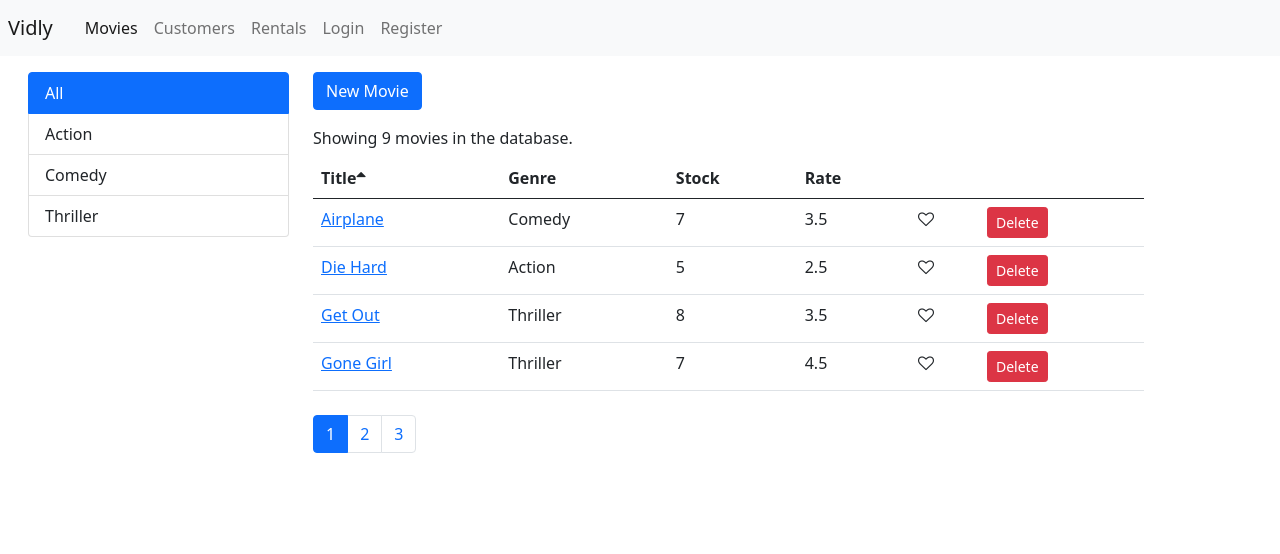
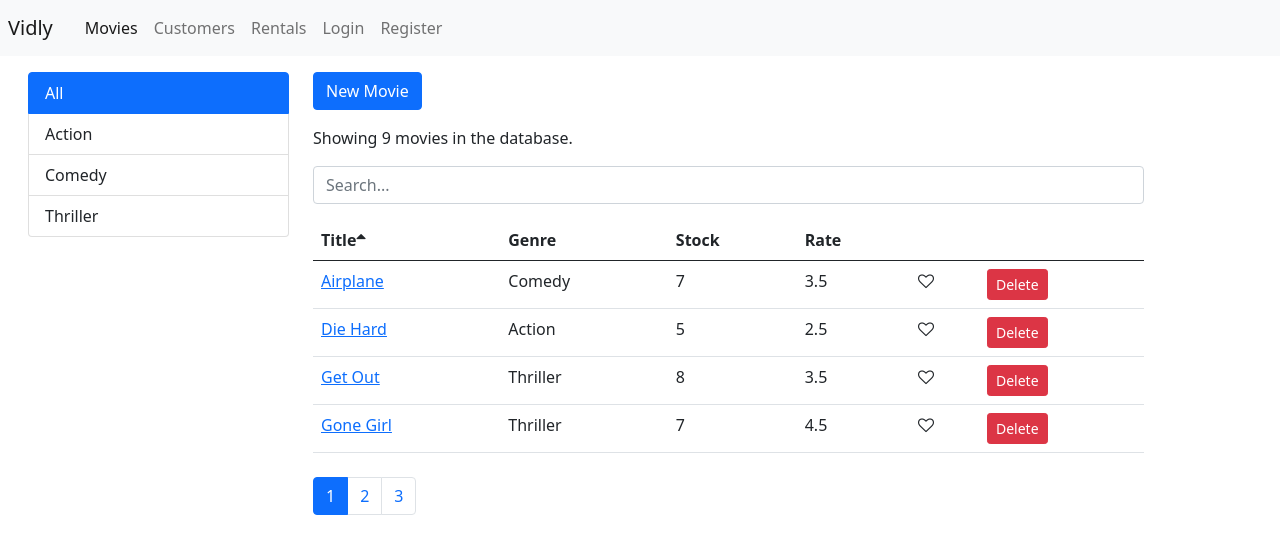
Before and after one commit to mottieraurelien/training, a React (Create React App) app in the folder react/vidly/: page /movies in a window 1280 px wide. Shown: the top 554 px of the page. Built offline with nearby package versions, Linux system fonts and the light colour scheme; the HTML template or start-up script is replaced by a standard one.

Commit message:
[React] Vidly : filter on movies (using a search text field on their title) is working.

```diff
--- a/react/vidly/src/common/input/index.tsx
+++ b/react/vidly/src/common/input/index.tsx
@@ -1,16 +1,16 @@
 import React, {ChangeEventHandler} from "react";
 
 interface FromProps {
+    name: string;
+    change: ChangeEventHandler<HTMLInputElement>;
     type?: string;
     placeholder?: string;
-    name: string;
-    label: string;
+    label?: string;
     value?: any;
     error?: string;
-    change: ChangeEventHandler<HTMLInputElement>;
 }
 
-export default function Input({type = "text", placeholder = "", name, label, value, error, change}: FromProps) {
+export default function Input({type = "text", placeholder, name, label, value, error, change}: FromProps) {
 
     /**
      * RENDERING
@@ -18,7 +18,7 @@ export default function Input({type = "text", placeholder = "", name, label, val
     return (
         <React.Fragment>
             <div className="form-group my-3">
-                <label htmlFor={name}>{label}</label>
+                {label && <label htmlFor={name}>{label}</label>}
                 <input
                     id={name}
                     name={name}
--- a/react/vidly/src/components/movie/index.tsx
+++ b/react/vidly/src/components/movie/index.tsx
@@ -1,14 +1,15 @@
-import React, {useState} from "react";
+import React, {ChangeEvent, useState} from "react";
 import {getMovies} from "../../services/fakeMovieService";
-import MoviesTable from "./table";
 import Movie from "../../domain/movie";
-import Pagination from '../../common/table/pagination';
 import {getGenres} from "../../services/fakeGenreService";
 import Genre from "../../domain/genre";
 import Groups from "../../common/menu";
 import Sorting, {SortingOrder} from "../../common/table/domain/sorting";
 import {orderBy} from "../../common/utils/array";
 import {Link} from "react-router-dom";
+import Input from "../../common/input";
+import MoviesTable from "./table";
+import Pagination from "../../common/table/pagination";
 
 export default function Movies() {
 
@@ -17,6 +18,7 @@ export default function Movies() {
      */
     const [genres] = useState<Genre[]>(getGenres());
     const [selectedGenreId, setSelectedGenreId] = useState<string>();
+    const [searchQuery, setSearchQuery] = useState<string>();
     const [movies, setMovies] = useState<Movie[]>(getMovies());
     const [pageSize] = useState<number>(4);
     const [selectedPage, setSelectedPage] = useState<number>(1);
@@ -44,16 +46,25 @@ export default function Movies() {
     }
     const selectGenre = (genreId: string) => {
         setSelectedPage(1);
+        setSearchQuery(undefined);
         setSelectedGenreId(genreId);
     }
     const getFilteredSortedPagedMovies = () => {
         // Applying genre filter :
-        const filteredMovies: Movie[] = selectedGenreId ? movies.filter(movie => movie.genre._id === selectedGenreId) : movies;
+        const filteredMoviesByGenre: Movie[] = selectedGenreId ? movies.filter(movie => movie.genre._id === selectedGenreId) : movies;
+        // Applying title filter (case insensitive) :
+        const filteredMoviesByTitle: Movie[] = searchQuery ? movies.filter(movie => movie.title.toLocaleLowerCase().indexOf(searchQuery) > -1) : filteredMoviesByGenre;
         // Applying sort :
-        if (sorting) filteredMovies.sort(orderBy(sorting));
+        if (sorting) filteredMoviesByTitle.sort(orderBy(sorting));
         // Applying pagination :
         const skip: number = (selectedPage - 1) * pageSize;
-        return {number: filteredMovies.length, data: filteredMovies.slice(skip, pageSize * selectedPage)};
+        return {number: filteredMoviesByTitle.length, data: filteredMoviesByTitle.slice(skip, pageSize * selectedPage)};
+    }
+    const updateSearchQuery = ({currentTarget: input}: ChangeEvent<HTMLInputElement>) => {
+        const {value} = input;
+        setSelectedPage(1);
+        setSelectedGenreId(undefined);
+        setSearchQuery(value.toLocaleLowerCase());
     }
 
     /*
@@ -62,9 +73,7 @@ export default function Movies() {
     const {data, number} = getFilteredSortedPagedMovies();
     return (
         <React.Fragment>
-            {movies && number === 0 && <p>There are no movies in the database.</p>}
-            {movies && number > 0
-            && <div className="row">
+            <div className="row">
                 <div className="col-3">
                     <Groups groups={genres}
                             selectedGroupId={selectedGenreId}
@@ -72,13 +81,19 @@ export default function Movies() {
                 </div>
                 <div className="col">
                     <div><Link className="btn btn-primary" to="/movies/new">New Movie</Link></div>
-                    <div className="mt-3 mb-2"><span>Showing {number} movies in the database.</span></div>
-                    <MoviesTable movies={data} remove={remove} like={like} sort={sort} sorting={sorting}/>
-                    <Pagination pageSize={pageSize} rowsNumber={number} selectedPage={selectedPage}
-                                selectPage={selectPage}/>
+                    {movies && number === 0 && <p>There are no movies in the database.</p>}
+                    {movies && number > 0 &&
+                    <React.Fragment>
+                        <div className="mt-3 mb-2"><span>Showing {number} movies in the database.</span></div>
+                        <Input name="moviesFilter" placeholder="Search..." value={searchQuery}
+                               change={updateSearchQuery}/>
+                        <MoviesTable movies={data} remove={remove} like={like} sort={sort} sorting={sorting}/>
+                        <Pagination pageSize={pageSize} rowsNumber={number} selectedPage={selectedPage}
+                                    selectPage={selectPage}/>
+                    </React.Fragment>
+                    }
                 </div>
             </div>
-            }
         </React.Fragment>
     );
 
```
